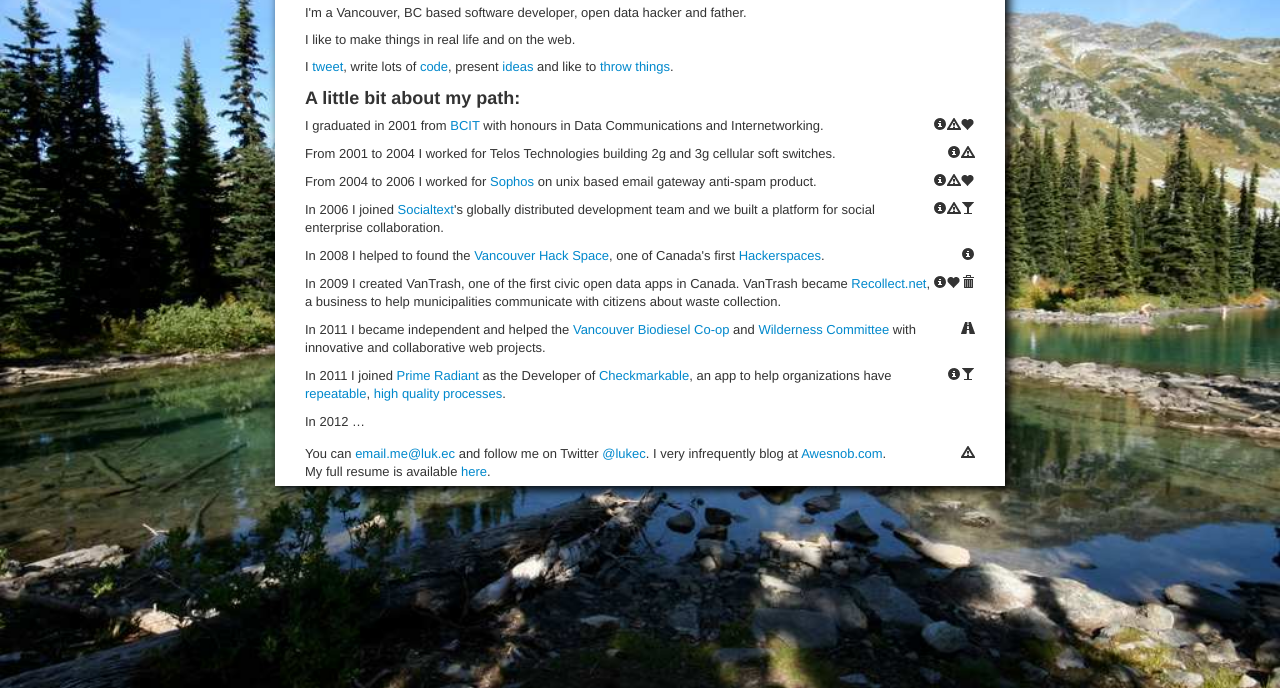
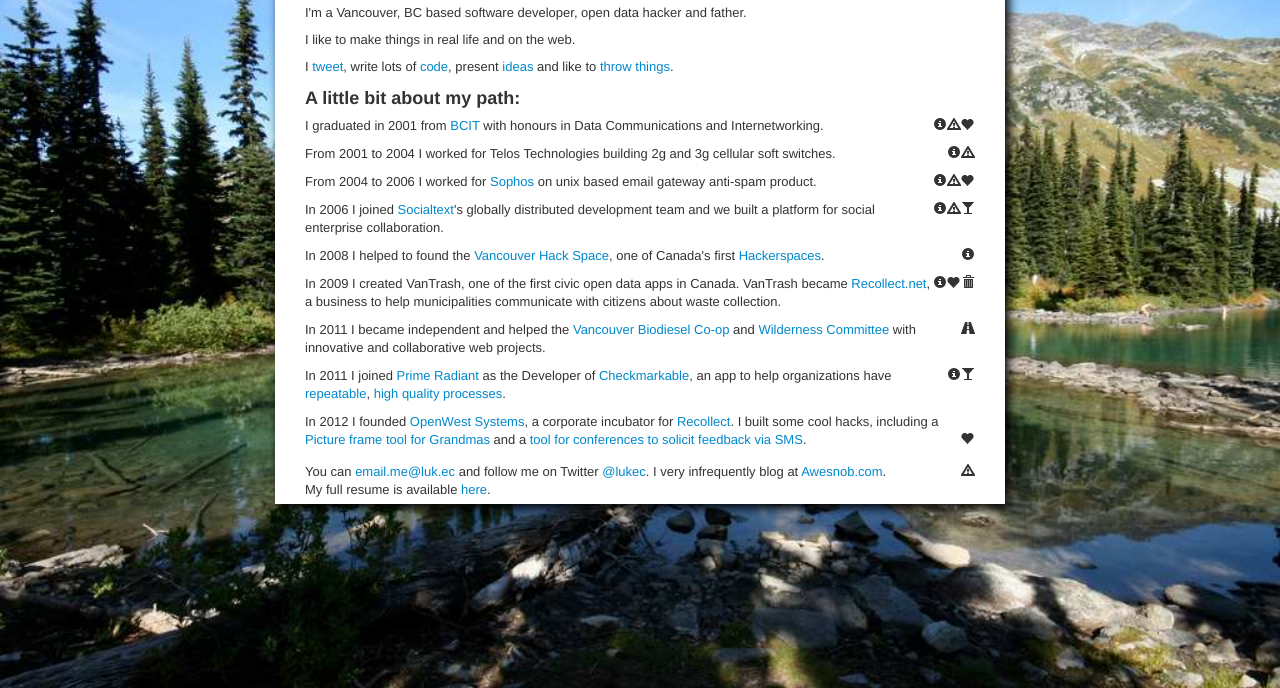
Before and after one commit to lukec/luk.ec, a plain HTML site: page index.html in a window 1280 px wide. Shown: the part 112-800 px from the top of the page. Drawn offline with Linux system fonts and the light colour scheme; a script that the page names is missing.

Commit message:
Update for 2012

```diff
--- a/index.html
+++ b/index.html
@@ -131,7 +131,8 @@
               In 2011 I joined <a href="http://primeradiant.com">Prime Radiant</a> as the Developer of <a href="http://checkmarkable.com">Checkmarkable</a>, an app to help organizations have <a href="http://e-myth.com">repeatable</a>, <a href="http://gawande.com/the-checklist-manifesto">high quality processes</a>.
             </li>
             <li>
-              In 2012 &hellip;
+            In 2012 I founded <a href="http://openwe.st">OpenWest Systems</a>, a corporate incubator for <a href="https://recollect.net">Recollect</a>.  I built some cool hacks, including a <a href="https://github.com/lukec/momframe">Picture frame tool for Grandmas</a> and a <a href="https://github.com/lukec/text-cloud">tool for conferences to solicit feedback via SMS</a>.
+              <a class="detail"  href="#" rel="tooltip" title="My daughter Lucy is born"><i class="icon-heart"></i></a>
             </li>
           </ul>
 
```
Also changed, not shown: 1 other file.
